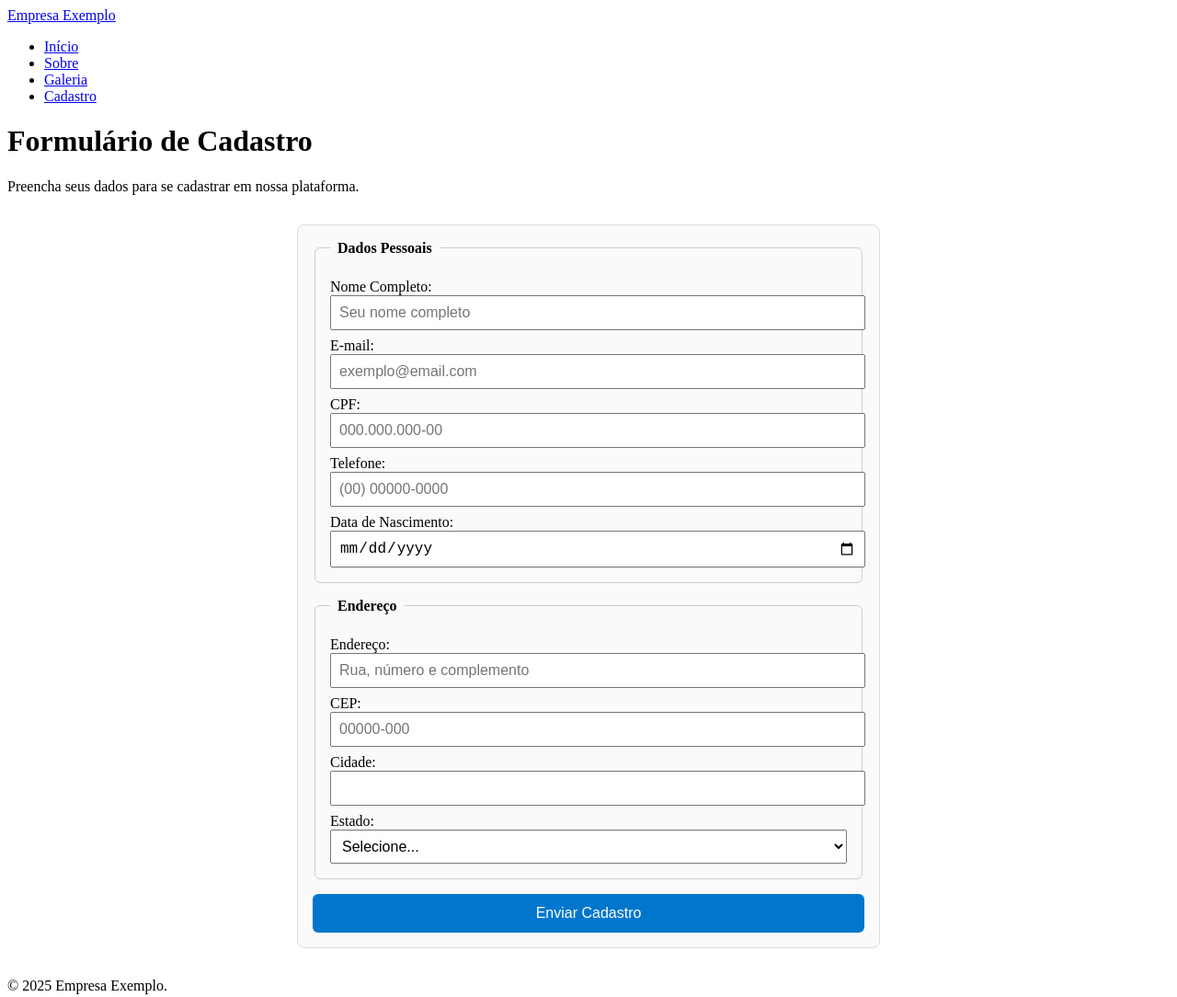
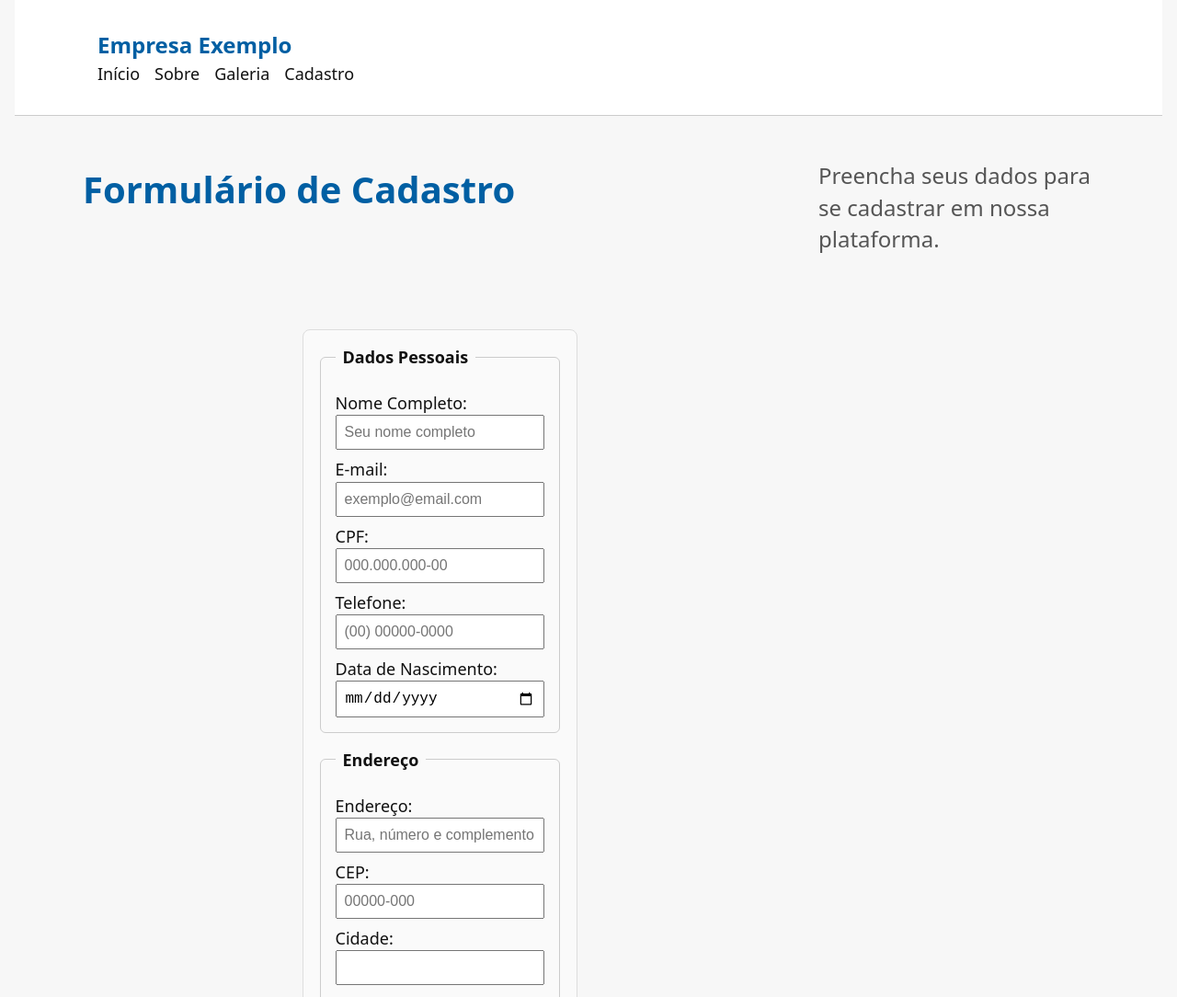
Before and after one commit to lucasalmeida0513-del/Fundamentos-da-Web-e-Estrutura-o-de-Interfaces, a plain HTML site: page index.html in a window 1280 px wide. Shown: the top 1084 px of the page at 92% size. Drawn offline with Linux system fonts and the light colour scheme.

Commit message:
Update index.html

```diff
--- a/index.html
+++ b/index.html
@@ -128,7 +128,7 @@
 
   <footer class="site-footer">
     <div class="container">
-      <p>&copy; 2025 Empresa Exemplo.</p>
+      <p>&copy;  Empresa Lucas .</p>
     </div>
   </footer>
 
@@ -140,6 +140,172 @@
     input,select,button{padding:.5rem;font-size:1rem;width:100%}
     button{background:#0077cc;color:#fff;border:none;border-radius:6px;cursor:pointer;padding:.75rem}
     button:hover{background:#005fa3}
+
+    /* ===== css/style.css ===== */
+:root {
+  /* Paleta de cores (8 cores mínimas) */
+  --color-primary: #005fa3;
+  --color-primary-light: #0077cc;
+  --color-secondary: #f5a623;
+  --color-secondary-dark: #e59400;
+  --color-neutral-100: #ffffff;
+  --color-neutral-200: #f7f7f7;
+  --color-neutral-400: #cccccc;
+  --color-neutral-700: #555555;
+  --color-neutral-900: #111111;
+
+  /* Tipografia hierárquica */
+  --font-size-xxl: 2.5rem; /* Títulos principais */
+  --font-size-xl: 2rem;   /* Subtítulos */
+  --font-size-lg: 1.5rem; /* Destaques */
+  --font-size-md: 1.125rem; /* Texto padrão */
+  --font-size-sm: 0.875rem; /* Legendas */
+
+  /* Sistema de espaçamento modular */
+  --space-1: 8px;
+  --space-2: 16px;
+  --space-3: 24px;
+  --space-4: 32px;
+  --space-5: 48px;
+  --space-6: 64px;
+
+  --max-width: 1100px;
+  font-family: system-ui, -apple-system, 'Segoe UI', Roboto, 'Helvetica Neue', Arial;
+}
+
+* { box-sizing: border-box; }
+
+body {
+  margin: 0;
+  color: var(--color-neutral-900);
+  line-height: 1.45;
+  font-size: var(--font-size-md);
+  background-color: var(--color-neutral-200);
+  padding: 0 var(--space-2);
+}
+
+.container {
+  max-width: var(--max-width);
+  margin: 0 auto;
+  padding: var(--space-2);
+}
+
+.site-header {
+  background: var(--color-neutral-100);
+  border-bottom: 1px solid var(--color-neutral-400);
+  padding: var(--space-2) 0;
+}
+
+.logo {
+  font-weight: 700;
+  text-decoration: none;
+  color: var(--color-primary);
+  font-size: var(--font-size-lg);
+}
+
+.main-nav {
+  list-style: none;
+  padding: 0;
+  margin: 0;
+  display: flex;
+  gap: var(--space-2);
+}
+
+.main-nav a {
+  text-decoration: none;
+  color: var(--color-neutral-900);
+  font-weight: 500;
+}
+
+.main-nav a:hover {
+  color: var(--color-primary-light);
+}
+
+main {
+  display: grid;
+  grid-template-columns: 1fr 300px;
+  gap: var(--space-3);
+  max-width: var(--max-width);
+  margin: var(--space-3) auto;
+}
+
+@media (max-width: 800px) {
+  main { grid-template-columns: 1fr; }
+}
+
+.sidebar {
+  background: var(--color-neutral-100);
+  padding: var(--space-2);
+  border: 1px solid var(--color-neutral-400);
+  border-radius: var(--space-1);
+}
+
+h1 {
+  font-size: var(--font-size-xxl);
+  margin-bottom: var(--space-2);
+  color: var(--color-primary);
+}
+
+h2 {
+  font-size: var(--font-size-xl);
+  margin-top: var(--space-3);
+  color: var(--color-secondary-dark);
+}
+
+h3 {
+  font-size: var(--font-size-lg);
+  margin-top: var(--space-2);
+}
+
+p, li {
+  font-size: var(--font-size-md);
+  color: var(--color-neutral-700);
+}
+
+.lead {
+  color: var(--color-neutral-700);
+  font-size: var(--font-size-lg);
+}
+
+.gallery-grid {
+  list-style: none;
+  display: grid;
+  grid-template-columns: repeat(auto-fit, minmax(240px, 1fr));
+  gap: var(--space-2);
+  padding: 0;
+  margin: 0;
+}
+
+.gallery-grid li {
+  background: var(--color-neutral-100);
+  padding: 0;
+  border: 1px solid var(--color-neutral-400);
+  border-radius: var(--space-1);
+  overflow: hidden;
+}
+
+figure {
+  margin: 0;
+}
+
+figcaption {
+  padding: var(--space-1);
+  font-size: var(--font-size-sm);
+  color: var(--color-neutral-700);
+}
+
+.site-footer {
+  background: var(--color-neutral-100);
+  border-top: 1px solid var(--color-neutral-400);
+  padding: var(--space-2);
+  margin-top: var(--space-4);
+  text-align: center;
+}
+
+a:focus {
+  outline: 3px solid var(--color-secondary);
+  outline-offset: 2px;
+}
   </style>
 </body>
 </html>
```
